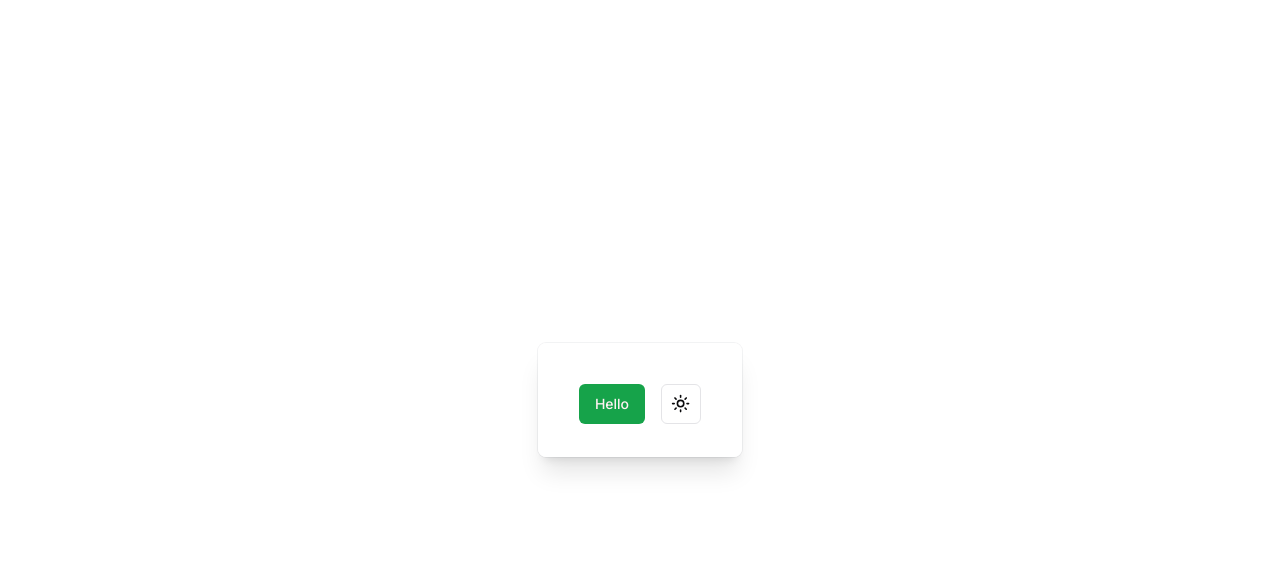
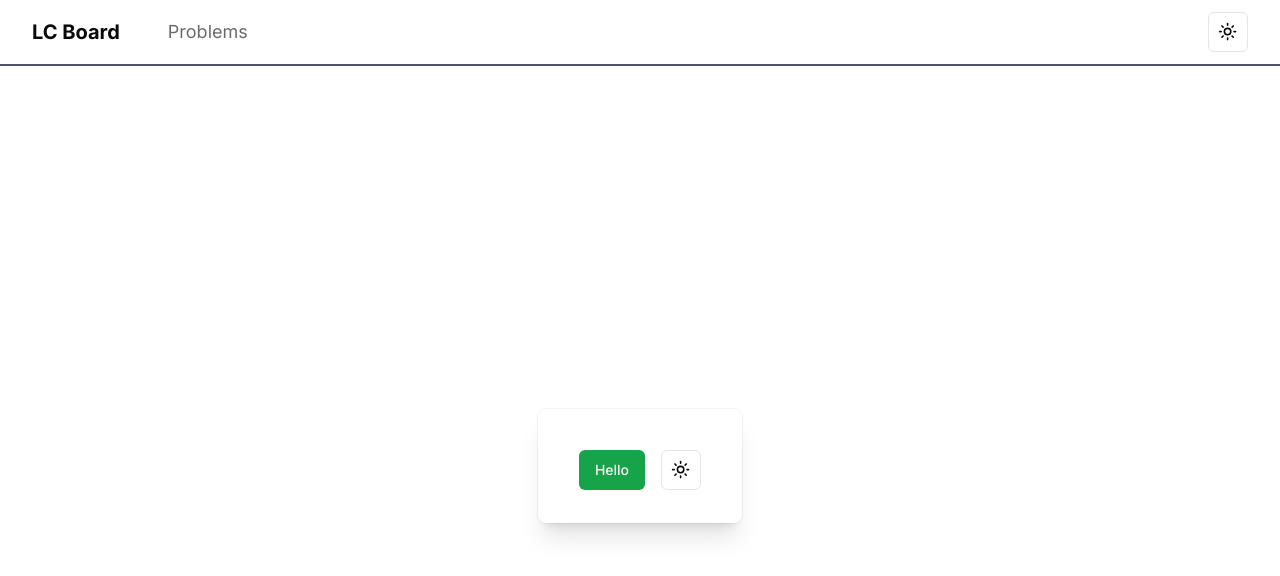
Before and after one commit to kartik3yaS/LeetCode-WhiteBoard, a Next.js app: page / in a window 1280 px wide. Shown: the top 576 px of the page. Built offline with nearby package versions, Linux system fonts and the light colour scheme.

Commit message:
added navbar

```diff
--- a/app/page.tsx
+++ b/app/page.tsx
@@ -1,13 +1,18 @@
 import { Button } from "@/components/ui/button";
 import { ModeToggle } from "@/components/mode-toggle";
+import { MainNav } from "@/components/main-nav";
 
 export default function Home() {
   return (
-    <div className="relative flex min-h-screen flex-col justify-center overflow-hidden py-6 sm:py-12">
-      <div className="flex space-x-4 border border-white relative px-6 pt-10 pb-8 shadow-xl ring-1 ring-gray-900/5 sm:mx-auto sm:max-w-lg sm:rounded-lg sm:px-10">
-        <Button>Hello</Button>
-        <ModeToggle />
+    <>
+      <MainNav />
+      <div className="relative flex min-h-screen flex-col justify-center overflow-hidden py-6 sm:py-12">
+        <div className="flex space-x-4 border border-white relative px-6 pt-10 pb-8 shadow-xl ring-1 ring-gray-900/5 sm:mx-auto sm:max-w-lg sm:rounded-lg sm:px-10">
+          <Button>Hello</Button>
+          <ModeToggle />
+        </div>
       </div>
-    </div>
+    </>
+
   );
 }
--- /dev/null
+++ b/components/main-nav.tsx
@@ -0,0 +1,40 @@
+"use client"
+
+import * as React from "react"
+import Link from "next/link"
+import { usePathname } from "next/navigation"
+import { cn } from "@/lib/utils"
+import { ModeToggle } from "./mode-toggle"
+
+export function MainNav() {
+    const pathname = usePathname()
+
+    return (
+        <>
+            <div className="p-3 hidden md:flex flex-grow justify-between">
+                <div className="flex items-center space-x-6">
+                    <Link href="/" className="mr-6 ml-5 flex items-center space-x-2">
+                        <span className="hidden text-xl font-bold sm:inline-block">
+                            LC Board
+                        </span>
+                    </Link>
+                    <nav className="flex items-center gap-4 text-sm lg:gap-6">
+                        <Link
+                        href="https://leetcode.com/problemset/"
+                        className={cn(
+                            "transition-colors hover:text-foreground/80",
+                            pathname === "https://leetcode.com/problemset/" ? "text-foreground" : "text-foreground/60"
+                        )}
+                        >
+                            <span className="text-lg">Problems</span>
+                        </Link>
+                    </nav>
+                </div>
+                <div className="mr-5 flex items-center">
+                    <ModeToggle />
+                </div>
+            </div>
+            <div className="inset-x-0 bottom-0 h-0.5 bg-gray-600"></div>
+        </>
+    )
+}
```
